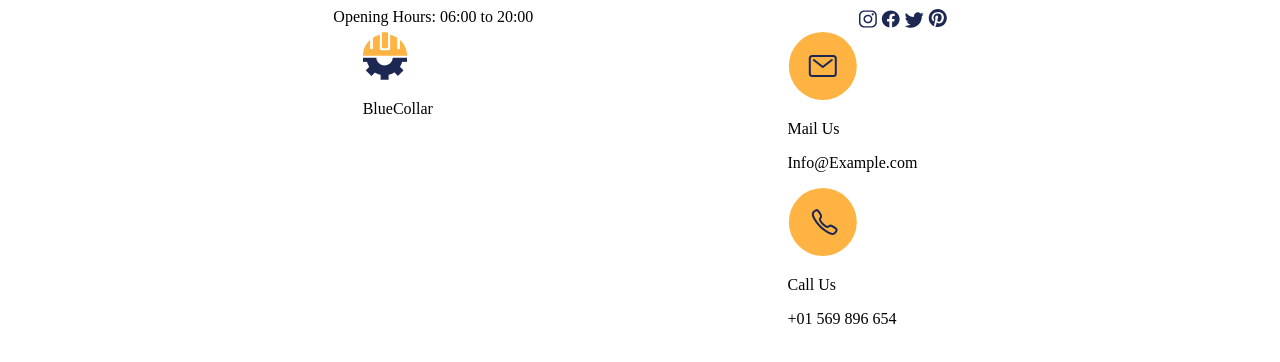
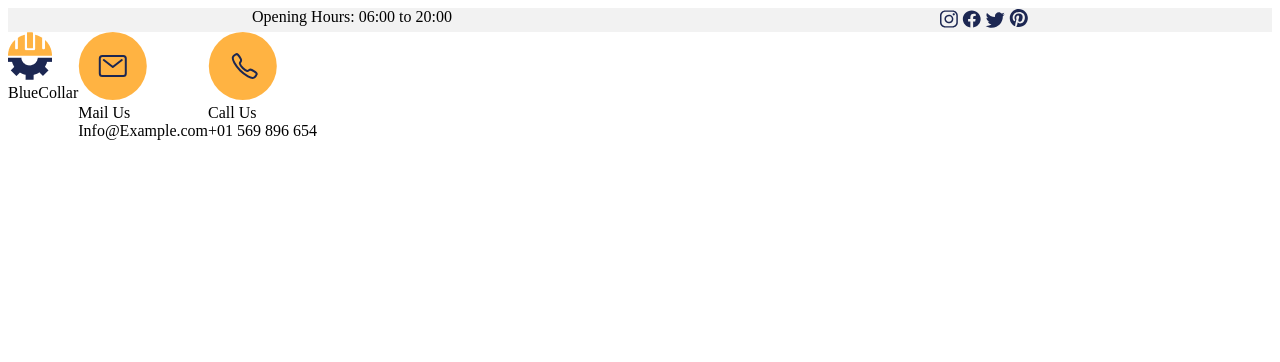
Before and after one commit to MariusVal85/231023WEB160VAK_Marius_Projektas, a plain HTML site: page index.html in a window 1280 px wide. Drawn offline with Linux system fonts and the light colour scheme; files whose address does not match are found by name.

Commit message:
pirmas zingsnis

```diff
--- a/index.html
+++ b/index.html
@@ -11,7 +11,7 @@
 <body>
     <div class="header">
         <nav class="top-nav">
-           <div class="nav-text">Opening Hours: 06:00 to 20:00</div>
+           <div>Opening Hours: 06:00 to 20:00</div>
            <div class="nav-icon">
             <img src="images/Insta.svg" alt="">
             <img src="images/Fb.svg" alt="">
@@ -19,19 +19,24 @@
             <img src="images/Pintrest.svg" alt="">
            </div>
         </nav>
-        <nav class="logo-nav">
+        <nav class="nav">
             <div class="logo">
                 <img src="images/Logo.png" alt="">
-                <p>BlueCollar</p>
+                <div>BlueCollar</div>
             </div>
-            <div class="contact">
+
+                <div class="email">
                 <img src="images/Icon email.svg" alt="">
-                <p>Mail Us</p>
-                <p>Info@Example.com</p>
+                <div>Mail Us</div>
+                <div>Info@Example.com</div>
+                </div>
+
+                <div class="phone">
                 <img src="images/Icon phone.svg" alt="">
-                <p>Call Us</p>
-                <p>+01 569 896 654</p>
-            </div>
+                <div>Call Us</div>
+                <div>+01 569 896 654</div>
+                </div>
+
         </nav>
 
     </div>
--- a/styles/style.css
+++ b/styles/style.css
@@ -1,4 +1,12 @@
-nav {
+
+
+.top-nav {
+    background-color: #F2F2F2;
     display: flex;
-    justify-content: space-evenly;
+    justify-content: space-around;
 }
+
+.nav {
+    display: flex;
+
+}
```
